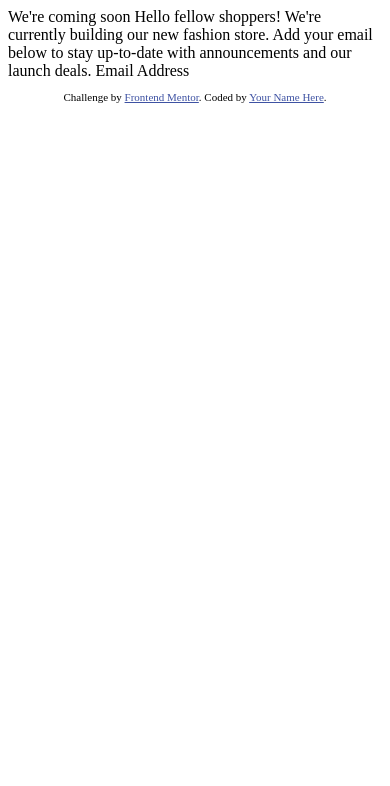
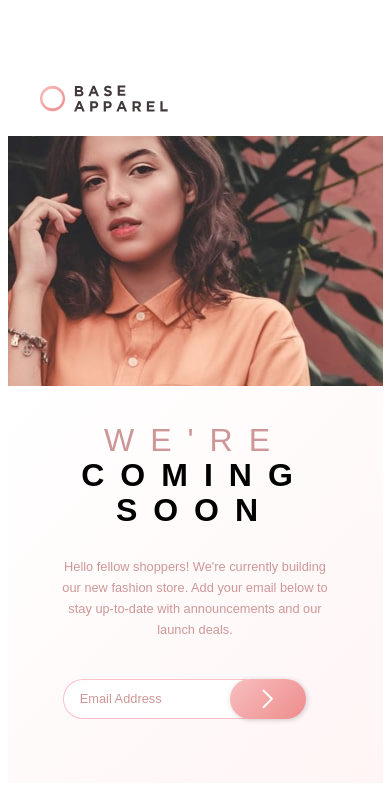
Before and after one commit to Christiangbhub/base-apparel-coming-soon-master, a plain HTML site: page index.html in a window 390 px wide. Drawn offline with Linux system fonts and the light colour scheme.

Commit message:
completed mobile view layout

```diff
--- a/index.html
+++ b/index.html
@@ -1,33 +1,51 @@
 <!DOCTYPE html>
 <html lang="en">
-<head>
-  <meta charset="UTF-8">
-  <meta name="viewport" content="width=device-width, initial-scale=1.0"> <!-- displays site properly based on user's device -->
+  <head>
+    <meta charset="UTF-8" />
+    <meta name="viewport" content="width=device-width, initial-scale=1.0" />
+    <!-- displays site properly based on user's device -->
 
-  <link rel="icon" type="image/png" sizes="32x32" href="./images/favicon-32x32.png">
+    <link
+      rel="icon"
+      type="image/png"
+      sizes="32x32"
+      href="./images/favicon-32x32.png"
+    />
 
-  <title>Frontend Mentor | Base Apparel coming soon page</title>
+    <link rel="stylesheet" href="./styles.css" />
 
-  <!-- Feel free to remove these styles or customise in your own stylesheet 👍 -->
-  <style>
-    .attribution { font-size: 11px; text-align: center; }
-    .attribution a { color: hsl(228, 45%, 44%); }
-  </style>
-</head>
-<body>
+    <title>Frontend Mentor | Base Apparel coming soon page</title>
+  </head>
+  <body>
+    <main>
+      <nav>
+        <div class="logo">
+          <img src="./images/logo.svg" alt="" />
+        </div>
+      </nav>
+      <div class="hero-image">
+        <img
+          src="./images/hero-mobile.jpg"
+          alt="a lady standing in front of a plant"
+        />
+      </div>
 
-  We're coming soon
+      <div class="main__content">
+        <h1><span>We're</span> coming soon</h1>
+        <p>
+          Hello fellow shoppers! We're currently building our new fashion store.
+          Add your email below to stay up-to-date with announcements and our
+          launch deals.
+        </p>
+        <form action="#">
+          <input class="email-box" type="email" placeholder="Email Address" />
+          <button class="email-submit" type="submit">
+            <img src="./images/icon-arrow.svg" alt="" />
+          </button>
+        </form>
+      </div>
+    </main>
 
-  Hello fellow shoppers! We're currently building our new fashion store.
-  Add your email below to stay up-to-date with announcements and our launch deals.
-
-  Email Address
-
-  <footer>
-    <p class="attribution">
-      Challenge by <a href="https://www.frontendmentor.io?ref=challenge" target="_blank">Frontend Mentor</a>.
-      Coded by <a href="#">Your Name Here</a>.
-    </p>
-  </footer>
-</body>
+    <script src="./main.js"></script>
+  </body>
 </html>
--- a/styles.css
+++ b/styles.css
@@ -0,0 +1,189 @@
+/* css reset */
+
+/* Box sizing rules */
+*,
+*::before,
+*::after {
+  box-sizing: border-box;
+}
+
+/* Prevent font size inflation */
+html {
+  -moz-text-size-adjust: none;
+  -webkit-text-size-adjust: none;
+  text-size-adjust: none;
+}
+
+/* Remove default margin in favour of better control in authored CSS */
+body,
+h1,
+h2,
+h3,
+h4,
+p,
+figure,
+blockquote,
+dl,
+dd {
+  margin-block-end: 0;
+}
+
+/* Remove list styles on ul, ol elements with a list role, which suggests default styling will be removed */
+ul[role="list"],
+ol[role="list"] {
+  list-style: none;
+}
+
+/* Set core body defaults */
+body {
+  min-height: 100vh;
+  line-height: 1.5;
+}
+
+/* Set shorter line heights on headings and interactive elements */
+h1,
+h2,
+h3,
+h4,
+button,
+input,
+label {
+  line-height: 1.1;
+}
+
+/* Balance text wrapping on headings */
+h1,
+h2,
+h3,
+h4 {
+  text-wrap: balance;
+}
+
+/* A elements that don't have a class get default styles */
+a:not([class]) {
+  text-decoration-skip-ink: auto;
+  color: currentColor;
+}
+
+/* Make images easier to work with */
+img,
+picture {
+  max-width: 100%;
+  display: block;
+}
+
+/* Inherit fonts for inputs and buttons */
+input,
+button,
+textarea,
+select {
+  font-family: inherit;
+  font-size: inherit;
+}
+
+/* Make sure textareas without a rows attribute are not tiny */
+textarea:not([rows]) {
+  min-height: 10em;
+}
+
+/* Anything that has been anchored to should have extra scroll margin */
+:target {
+  scroll-margin-block: 5ex;
+}
+
+/* fonts */
+@import url("https://fonts.googleapis.com/css2?family=Josefin+Sans:ital,wght@0,100..700;1,100..700&display=swap");
+
+/* css */
+:root {
+  --Pink: hsl(0, 36%, 70%);
+  --Red: hsl(0, 93%, 68%);
+  --Gray: hsl(0, 6%, 24%);
+  --body-copy: 0.8rem;
+}
+
+body {
+  margin: 0;
+  font-family: "Josefin Sans", sans-serif;
+  display: grid;
+  place-items: center;
+}
+
+.logo {
+  width: 10rem;
+  padding: 1.5rem 0;
+  padding-left: 2rem;
+}
+
+.main__content {
+  display: grid;
+  place-items: center;
+  text-align: center;
+}
+
+h1 {
+  text-transform: uppercase;
+  font-weight: 600;
+  max-width: 15ch;
+  letter-spacing: 1rem;
+}
+
+h1 span {
+  color: var(--Pink);
+  font-weight: 300;
+}
+
+.hero-image img {
+  min-width: 100%;
+}
+
+.main__content {
+  background: linear-gradient(135deg, hsl(0, 0%, 100%), hsl(0, 100%, 98%));
+  padding: 1rem;
+}
+
+.main__content p {
+  color: var(--Pink);
+  font-size: var(--body-copy);
+  max-width: 38ch;
+  line-height: 1.3rem;
+  padding: 1rem 0;
+}
+
+.email-submit {
+  min-height: 2.5rem;
+  padding: 0.59rem 2rem;
+  position: relative;
+  top: 0.4rem;
+  right: 1.3rem;
+  border-radius: 2rem;
+  background: linear-gradient(135deg, hsl(0, 80%, 86%), hsl(0, 74%, 74%));
+  border: none;
+  box-shadow: 1px 1px 5px rgba(0, 0, 0, 0.192);
+}
+
+.email-box {
+  /* padding: 0.7rem 2rem; */
+  padding-left: 1rem;
+  min-height: 2.5rem;
+  /* max-width: 100%; */
+  font-size: 0.8rem;
+  border: 1px solid pink;
+  border-radius: 2rem;
+  border-right: none;
+  border-top-right-radius: 0;
+  border-bottom-right-radius: 0;
+}
+
+.email-box::placeholder {
+  color: var(--Pink);
+}
+
+form {
+  padding-top: 1rem;
+  padding-bottom: 3rem;
+  /* display: grid;
+  grid-template-columns: 1fr 1fr;
+  place-items: center;
+*/
+}
```
